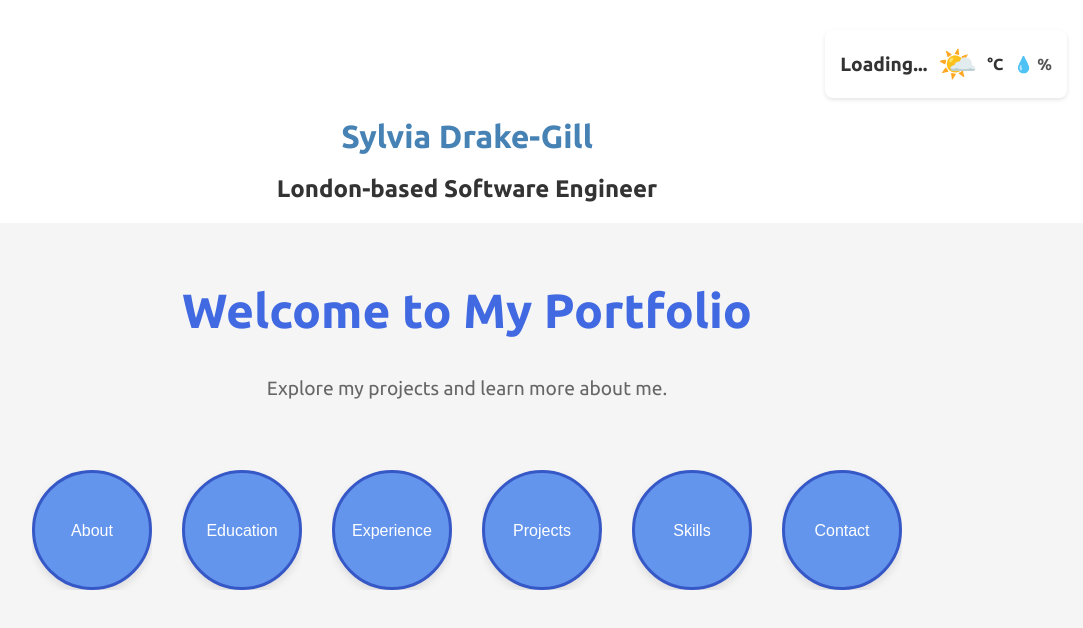
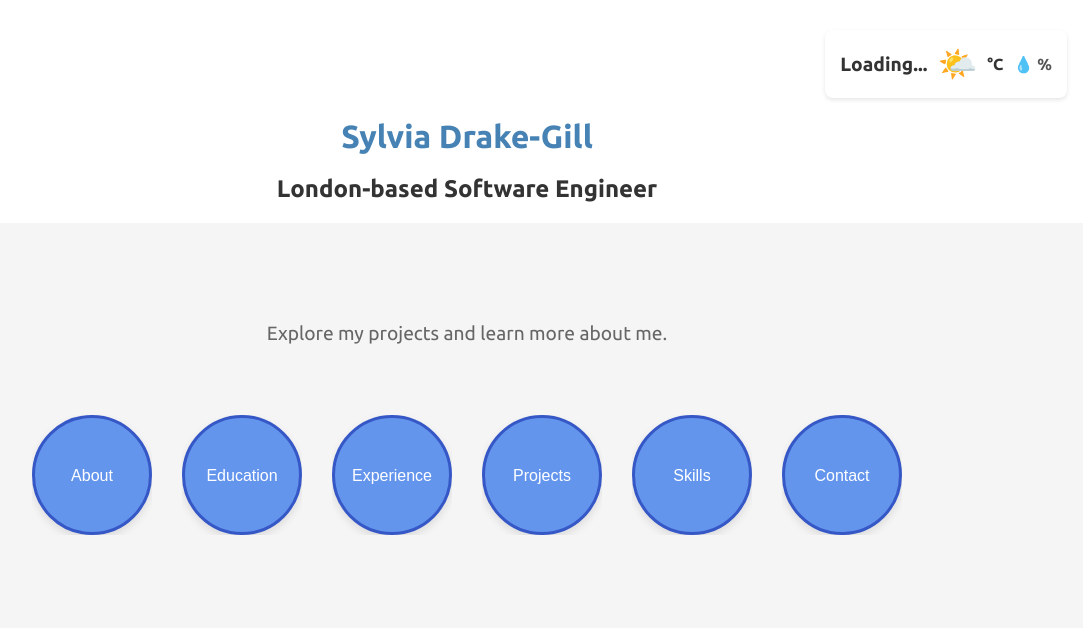
Before and after one commit to sdg877/react_portfolio, a React (Create React App) app: page / in a window 1280 px wide. Shown: the top 628 px of the page, without its empty margins (173-1256 px from the left). Built offline with nearby package versions, Linux system fonts and the light colour scheme; no server answers.

Commit message:
Removing title

```diff
--- a/src/pages/Home.jsx
+++ b/src/pages/Home.jsx
@@ -40,7 +40,6 @@ const Home = () => {
         transition={{ duration: 0.6 }}
         className="home-title"
       >
-        Welcome to My Portfolio
       </motion.h1>
 
       <motion.p
```
